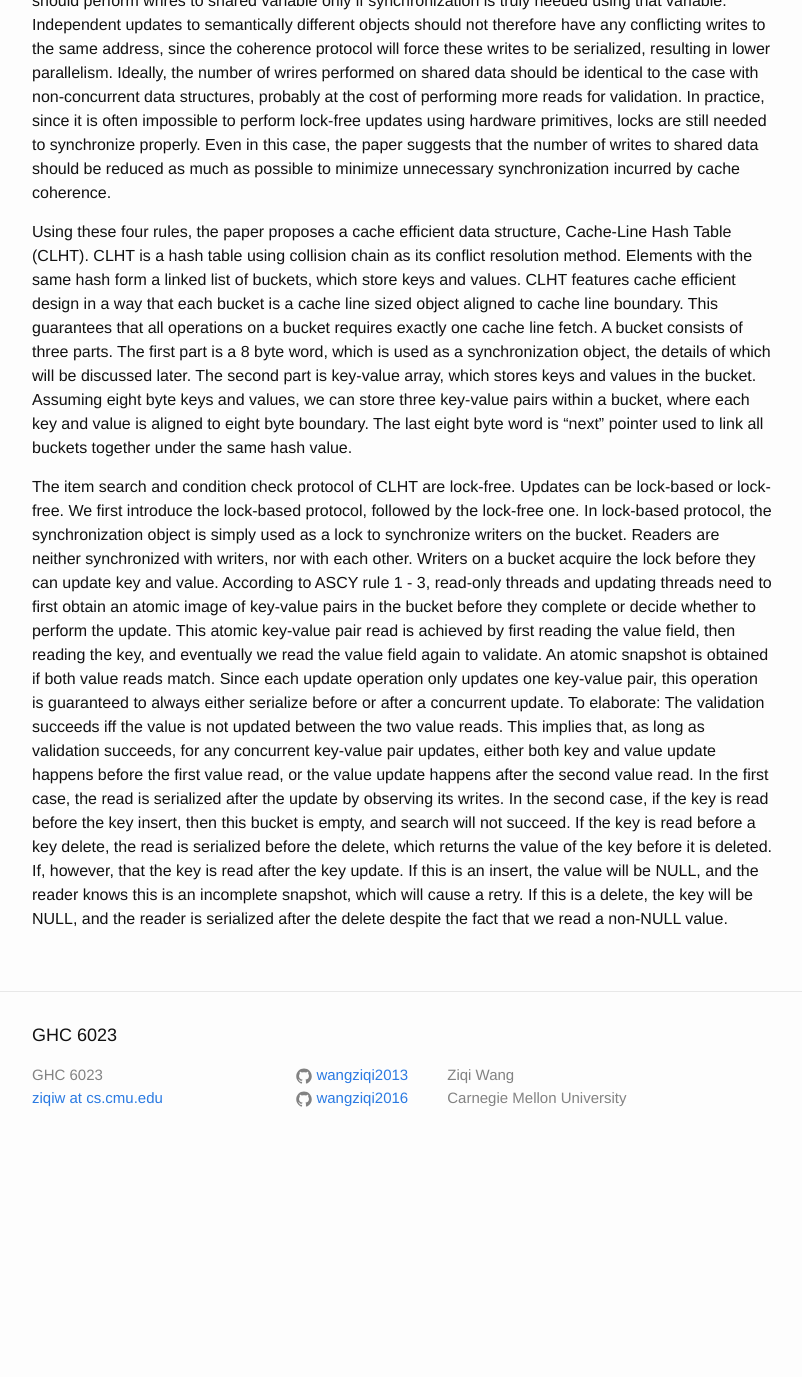
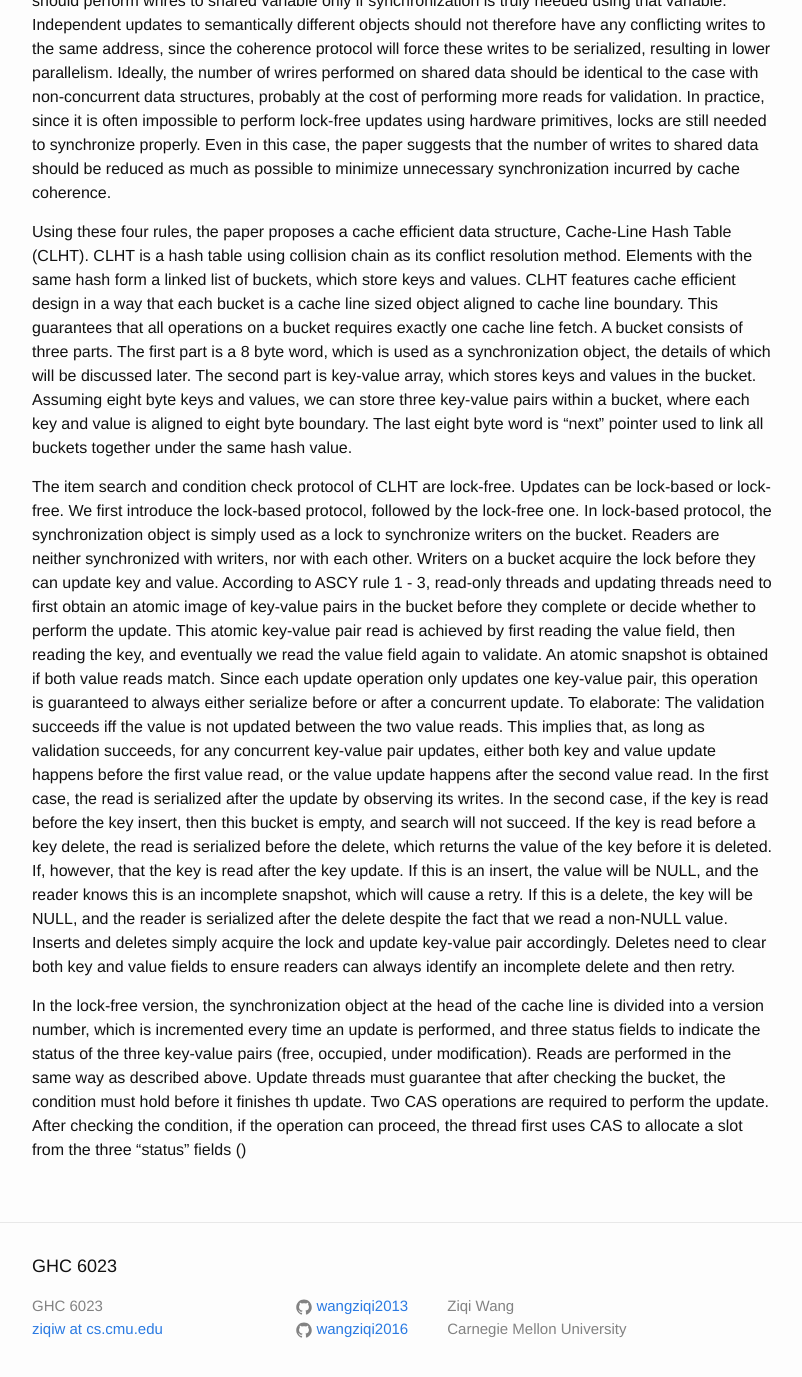
Before and after one commit to wangziqi2013/wangziqi2013.github.io, a Jekyll site: the page built from _posts/2019-11-23-ascy.markdown, in a window 1280 px wide and 1400 px high, scrolled down 1940 px. Shown: the top 1377 px of the window, without its empty margins (238-1040 px from the left). Built offline with Jekyll 4.4.1, drawn with Linux system fonts in a browser that asks for light colours; before the commit the page ends 3109 px from its top, so only the background shows below that.

Commit message:
Adding lock free update

```diff
--- a/_posts/2019-11-23-ascy.markdown
+++ b/_posts/2019-11-23-ascy.markdown
@@ -99,4 +99,13 @@ In the second case, if the key is read before the key insert, then this bucket i
 If the key is read before a key delete, the read is serialized before the delete, which returns the value of the key
 before it is deleted. If, however, that the key is read after the key update. If this is an insert, the value will be
 NULL, and the reader knows this is an incomplete snapshot, which will cause a retry. If this is a delete, the key will
-be NULL, and the reader is serialized after the delete despite the fact that we read a non-NULL value.
+be NULL, and the reader is serialized after the delete despite the fact that we read a non-NULL value. Inserts and deletes
+simply acquire the lock and update key-value pair accordingly. Deletes need to clear both key and value fields to ensure
+readers can always identify an incomplete delete and then retry.
+
+In the lock-free version, the synchronization object at the head of the cache line is divided into a version number,
+which is incremented every time an update is performed, and three status fields to indicate the status of the three
+key-value pairs (free, occupied, under modification). Reads are performed in the same way as described above. Update
+threads must guarantee that after checking the bucket, the condition must hold before it finishes th update. Two CAS
+operations are required to perform the update. After checking the condition, if the operation can proceed, the thread
+first uses CAS to allocate a slot from the three "status" fields ()
```
